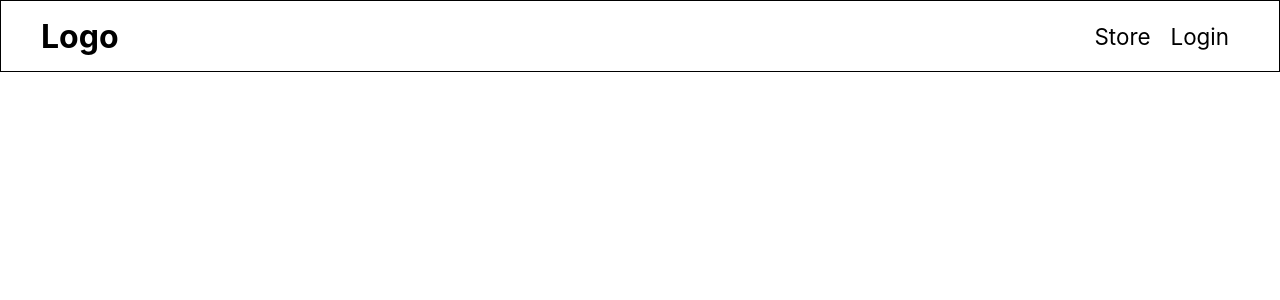
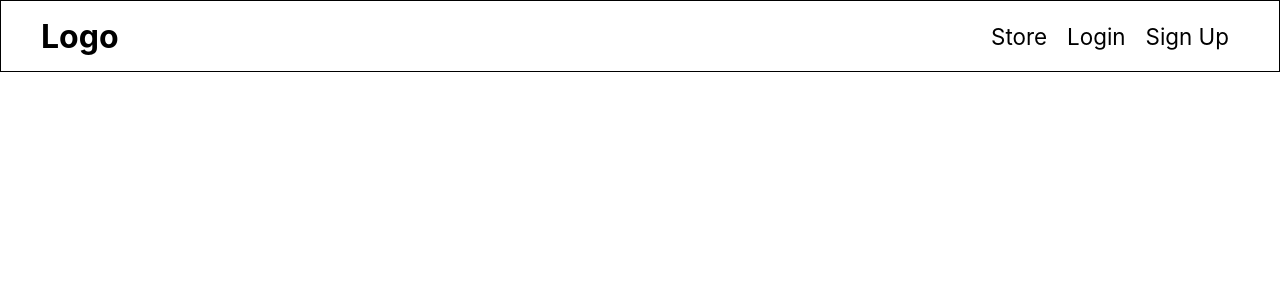
Before and after one commit to MVP-Marketplace/Pies-and-Fries, a React (Create React App) app in the folder client/: page / in a window 1280 px wide. Shown: the top 300 px of the page. Built offline with nearby package versions, Linux system fonts and the light colour scheme.

Commit message:
also added register conditional rendering

```diff
--- a/client/src/components/Navbar.js
+++ b/client/src/components/Navbar.js
@@ -29,6 +29,7 @@ const Navbar = (props) => {
                     <Link to="/signin" className="navItem" onClick={() => logoutUser()}>Logout</Link>
                 :   <Link to ="/signin" className="navItem">Login</Link>
                 }
+                {!props.userLoggedIn &&  <Link to ="/signUp" className="navItem">Sign Up</Link>}
 
             </div>
         </div>
```
